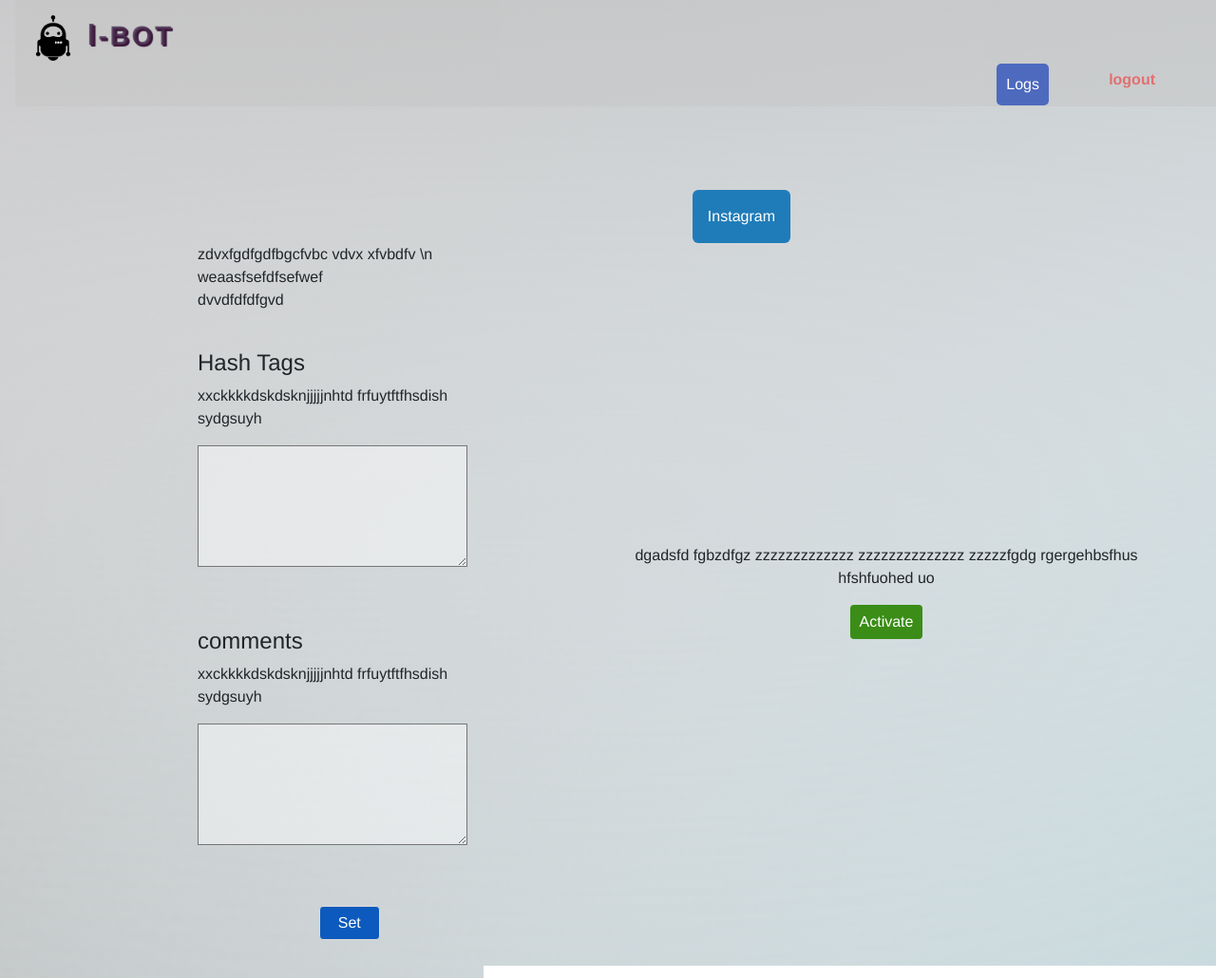
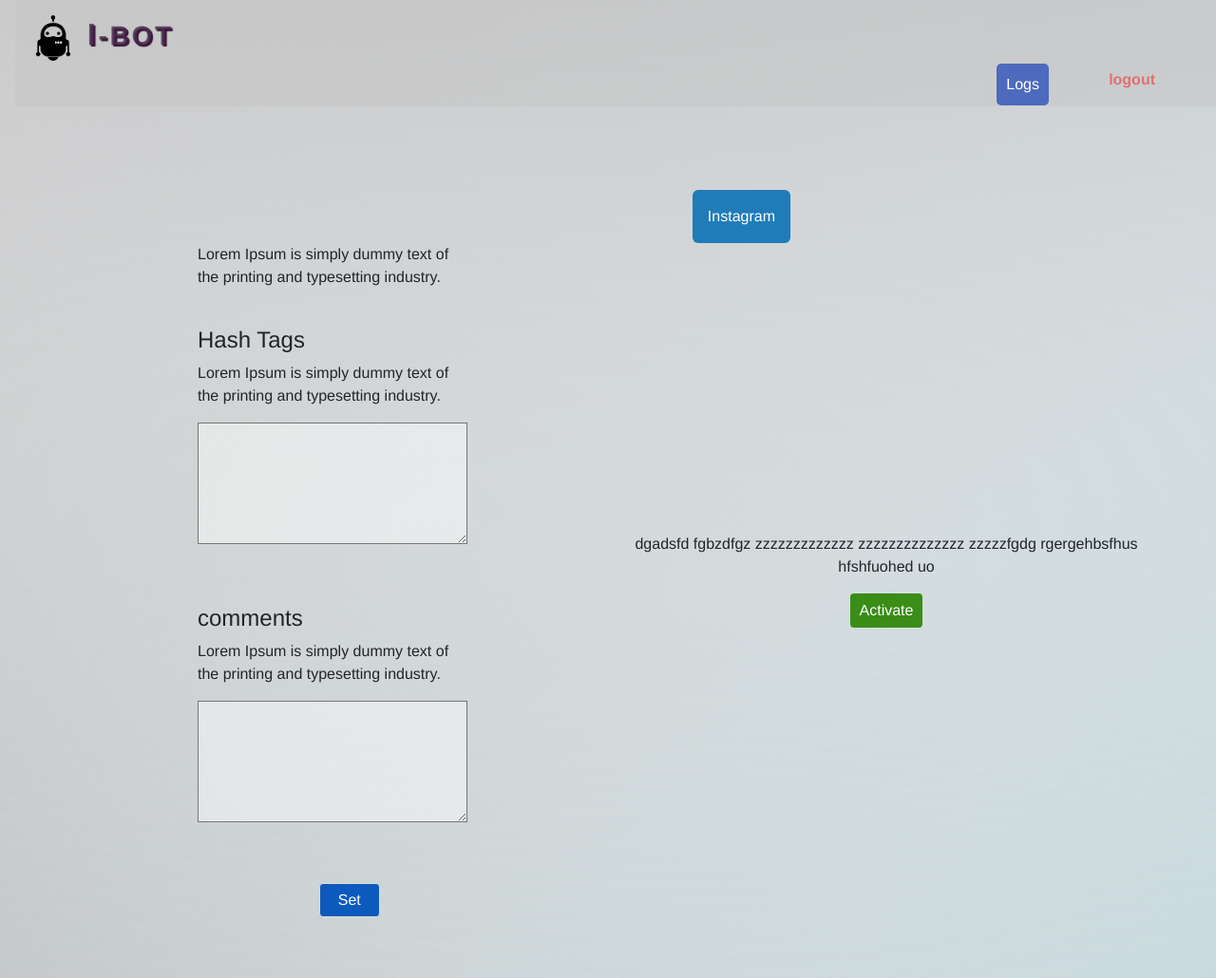
Before and after one commit to shihar73/I-BOT, a Flask app: page /home in a window 1280 px wide. Shown: the top 1030 px of the page at 95% size. Run offline with Flask 2, Linux system fonts and the light colour scheme; the visitor is signed in with stand-in values (Sample User, id 1); some libraries are stand-ins or nearby versions.

Commit message:
lorum addad

```diff
--- a/templates/home.html
+++ b/templates/home.html
@@ -50,18 +50,18 @@
                 <form action="" method="post">
                     <div class="col">
 
-                        <p>zdvxfgdfgdfbgcfvbc vdvx xfvbdfv \n weaasfsefdfsefwef <br> dvvdfdfdfgvd</p>
+                        <p>Lorem Ipsum is simply dummy text of the printing and typesetting industry.</p>
                     </div>
                     <br>
                     <div class="col">
                         <h4>Hash Tags</h4>
-                        <p>xxckkkkdskdsknjjjjjnhtd frfuytftfhsdish sydgsuyh</p>
+                        <p>Lorem Ipsum is simply dummy text of the printing and typesetting industry.</p>
                         <textarea class="tags" name="tags" id="tags" cols="30" rows="10"></textarea>
                     </div>
                     <br><br><br>
                     <div class="col">
                         <h4>comments</h4>
-                        <p>xxckkkkdskdsknjjjjjnhtd frfuytftfhsdish sydgsuyh</p>
+                        <p>Lorem Ipsum is simply dummy text of the printing and typesetting industry.</p>
                         <textarea class="tags" name="comments" id="comments" cols="30" rows="10"></textarea>
                     </div>
                     <br><br><br>
```
